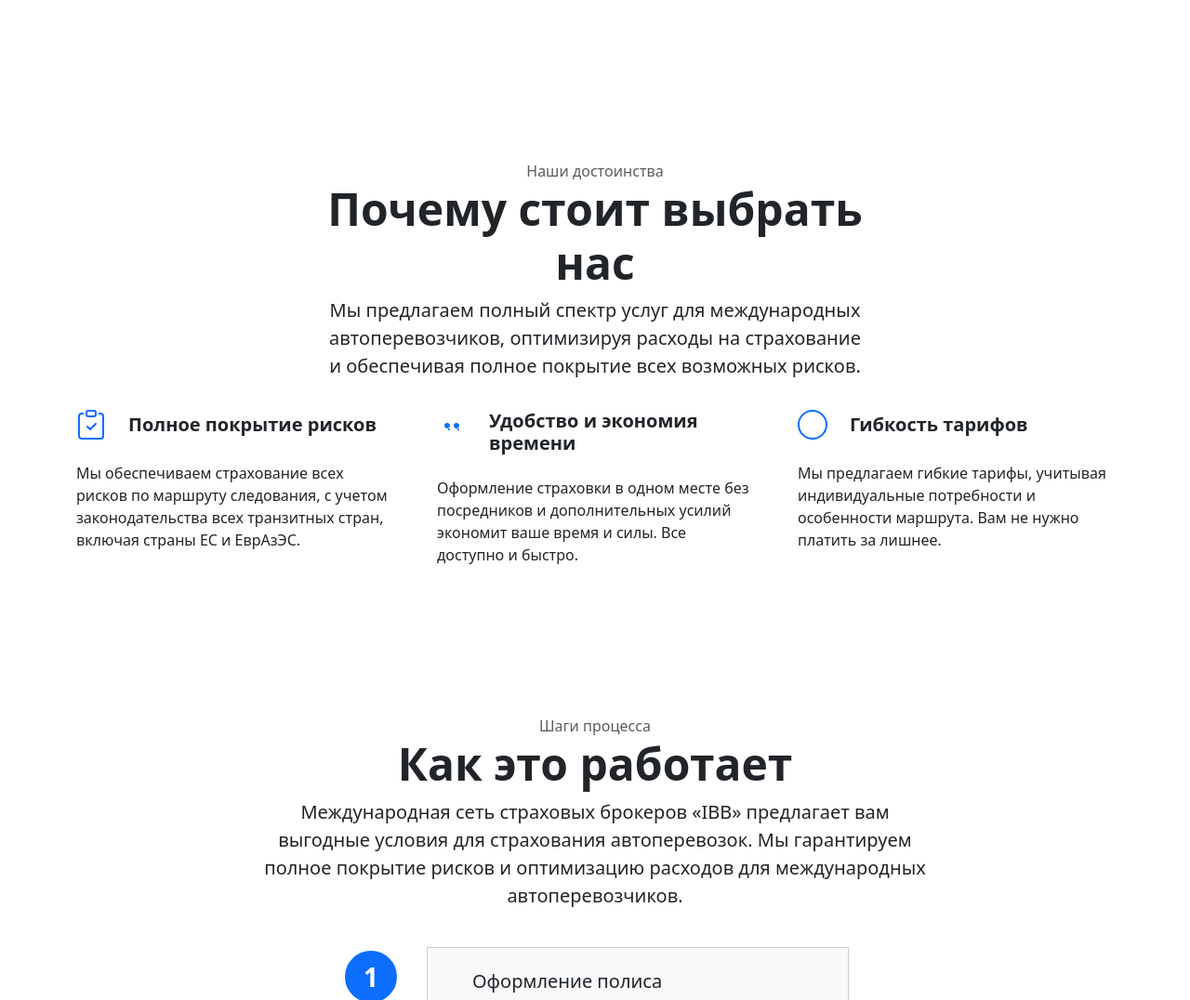
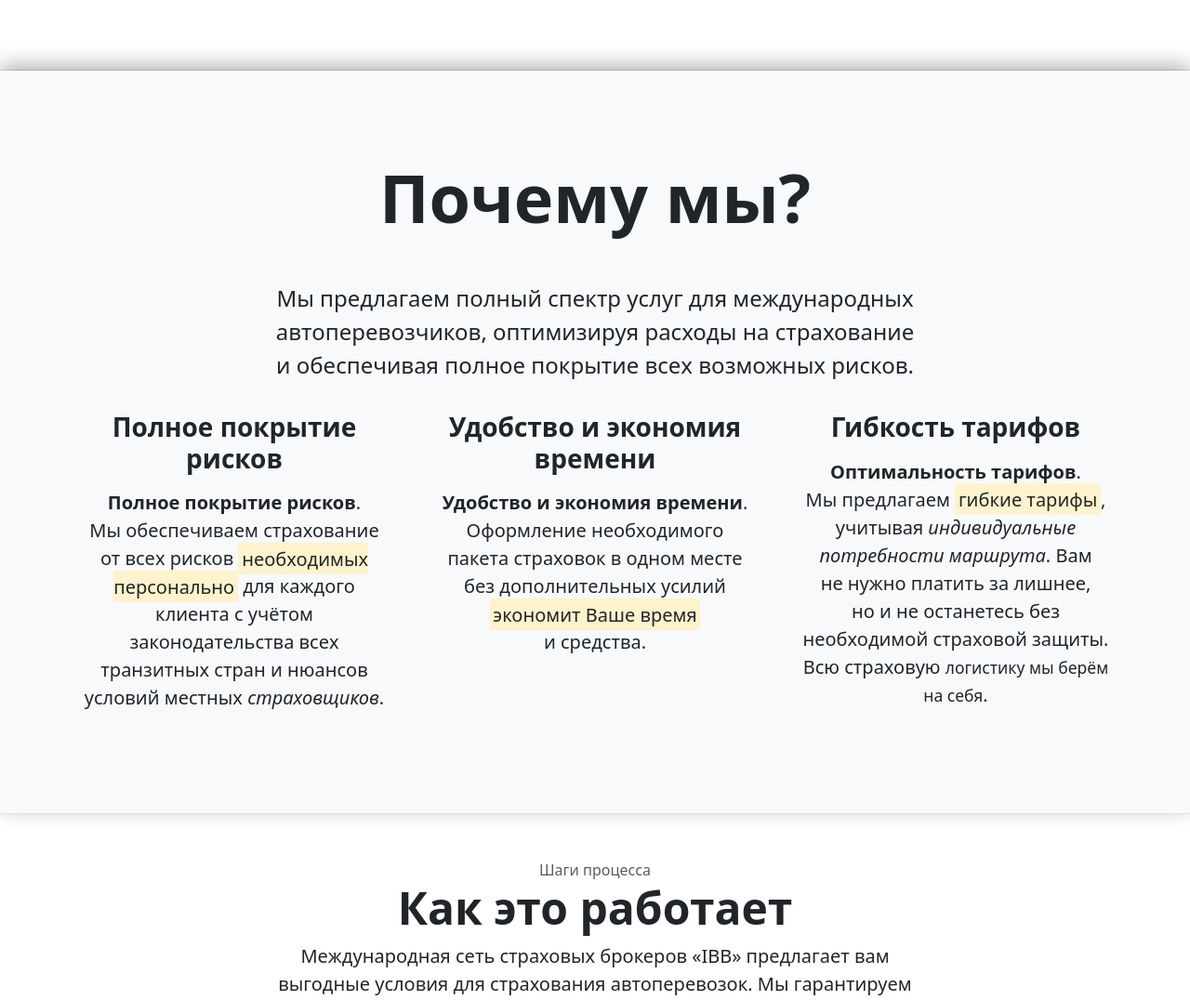
Before and after one commit to sinedis-soft/ibb.expert, a website: page app/index.html in a window 1280 px wide. Shown: the part 2380-3456 px from the top of the page at 93% size. Drawn offline with Linux system fonts and the light colour scheme.

Commit message:
feat: add shadow section

```diff
--- a/app/index.html
+++ b/app/index.html
@@ -149,7 +149,7 @@
 
       <!-- Главный экран с УТП -->
       <section
-  class="py-5 d-flex align-items-center justify-content-center min-vh-100 text-center bg-light about-section"
+  class="py-5 d-flex align-items-center justify-content-center min-vh-100 text-center bg-light section-shadow-border"
   role="region"
   aria-labelledby="about-heading"
 >
@@ -197,7 +197,7 @@
 
       <!-- О компании / продукте -->
       <section
-  class="py-5 py-5 d-flex align-items-center justify-content-center min-vh-100"
+  class="py-5 d-flex align-items-center justify-content-center min-vh-100 section-shadow-border"
   role="region"
   aria-labelledby="advantages-heading"
 >
@@ -249,96 +249,46 @@
 </section>
 
       <!-- Фичи, ключевые особенности -->
-      <section class="py-5 my-md-5">
+      <section
+  class="py-5 d-flex align-items-center justify-content-center min-vh-100 bg-light section-shadow-border"
+>
   <div class="container">
     <div class="row justify-content-center text-center mb-3">
-      <div class="col-lg-8 col-xl-7">
-        <span class="text-muted">Наши достоинства</span>
-        <h2 class="display-5 fw-bold">Почему стоит выбрать нас</h2>
-        <p class="lead">
+      <div class="col-lg-10 col-xl-9">
+        <h2 class="display-2 fw-bold mb-5">Почему мы?</h2>
+        <p class="lead-custom">
           Мы предлагаем полный спектр услуг для международных автоперевозчиков,
           оптимизируя расходы на страхование и обеспечивая полное покрытие всех
           возможных рисков.
         </p>
       </div>
     </div>
-    <div class="row g-4 g-md-5">
+    <div class="row g-4 g-md-5 text-center">
       <div class="col-md-6 col-xl-4">
-        <div class="d-flex align-items-center mb-3 mb-md-4">
-          <div class="text-primary">
-            <svg
-              class="bi bi-clipboard-check"
-              fill="currentColor"
-              height="32"
-              viewbox="0 0 16 16"
-              width="32"
-              xmlns="http://www.w3.org/2000/svg"
-            >
-              <path
-                d="M10.854 7.146a.5.5 0 0 1 0 .708l-3 3a.5.5 0 0 1-.708 0l-1.5-1.5a.5.5 0 1 1 .708-.708L7.5 9.793l2.646-2.647a.5.5 0 0 1 .708 0z"
-                fill-rule="evenodd"
-              ></path>
-              <path
-                d="M4 1.5H3a2 2 0 0 0-2 2V14a2 2 0 0 0 2 2h10a2 2 0 0 0 2-2V3.5a2 2 0 0 0-2-2h-1v1h1a1 1 0 0 1 1 1V14a1 1 0 0 1-1 1H3a1 1 0 0 1-1-1V3.5a1 1 0 0 1 1-1h1v-1z"
-              ></path>
-              <path
-                d="M9.5 1a.5.5 0 0 1 .5.5v1a.5.5 0 0 1-.5.5h-3a.5.5 0 0 1-.5-.5v-1a.5.5 0 0 1 .5-.5h3zm-3-1A1.5 1.5 0 0 0 5 1.5v1A1.5 1.5 0 0 0 6.5 4h3A1.5 1.5 0 0 0 11 2.5v-1A1.5 1.5 0 0 0 9.5 0h-3z"
-              ></path>
-            </svg>
-          </div>
-          <h5 class="fw-bold ms-4 mb-0">Полное покрытие рисков</h5>
-        </div>
-        <p>
-          Мы обеспечиваем страхование всех рисков по маршруту следования, с
-          учетом законодательства всех транзитных стран, включая страны ЕС и
-          ЕврАзЭС.
+        <div class="h3 mb-2 mb-lg-3 fw-bold">Полное покрытие рисков</div>
+        <p class="fs-5">
+          <strong>Полное покрытие рисков</strong>. Мы обеспечиваем страхование
+          от всех рисков <mark>необходимых персонально</mark> для каждого
+          клиента с учётом законодательства всех транзитных стран и нюансов
+          условий местных <em>страховщиков</em>.
         </p>
       </div>
       <div class="col-md-6 col-xl-4">
-        <div class="d-flex align-items-center mb-3 mb-md-4">
-          <div class="text-primary">
-            <svg
-              class="bi bi-emoji-wink"
-              fill="currentColor"
-              height="32"
-              viewbox="0 0 16 16"
-              width="32"
-              xmlns="http://www.w3.org/2000/svg"
-            >
-              <path
-                d="M4 4.5C4 3.67 4.67 3 5.5 3S7 3.67 7 4.5 6.33 6 5.5 6 4 5.33 4 4.5zM6 7v-.5a.5.5 0 1 1 1 0V7H6zM9 4.5c0-.83.67-1.5 1.5-1.5S12 3.67 12 4.5 11.33 6 10.5 6 9 5.33 9 4.5zM11 7V6.5a.5.5 0 1 1 1 0V7h-1z"
-                fill-rule="evenodd"
-              ></path>
-            </svg>
-          </div>
-          <h5 class="fw-bold ms-4 mb-0">Удобство и экономия времени</h5>
-        </div>
-        <p>
-          Оформление страховки в одном месте без посредников и дополнительных
-          усилий экономит ваше время и силы. Все доступно и быстро.
+        <div class="h3 mb-2 mb-lg-3 fw-bold">Удобство и экономия времени</div>
+        <p class="fs-5">
+          <strong>Удобство и экономия времени</strong>. Оформление необходимого
+          пакета страховок в одном месте без дополнительных усилий
+          <mark>экономит Ваше время</mark> и средства.
         </p>
       </div>
       <div class="col-md-6 col-xl-4">
-        <div class="d-flex align-items-center mb-3 mb-md-4">
-          <div class="text-primary">
-            <svg
-              class="bi bi-check-circle"
-              fill="currentColor"
-              height="32"
-              viewbox="0 0 16 16"
-              width="32"
-              xmlns="http://www.w3.org/2000/svg"
-            >
-              <path
-                d="M8 0a8 8 0 1 1 0 16A8 8 0 0 1 8 0zM8 15a7 7 0 1 0 0-14 7 7 0 0 0 0 14z"
-              ></path>
-            </svg>
-          </div>
-          <h5 class="fw-bold ms-4 mb-0">Гибкость тарифов</h5>
-        </div>
-        <p>
-          Мы предлагаем гибкие тарифы, учитывая индивидуальные потребности и
-          особенности маршрута. Вам не нужно платить за лишнее.
+        <div class="h3 mb-2 mb-lg-3 fw-bold">Гибкость тарифов</div>
+        <p class="fs-5">
+          <strong>Оптимальность тарифов</strong>. Мы предлагаем
+          <mark>гибкие тарифы</mark>, учитывая
+          <em>индивидуальные потребности маршрута</em>. Вам не нужно платить за
+          лишнее, но и не останетесь без необходимой страховой защиты. Всю
+          страховую <small>логистику мы берём на себя</small>.
         </p>
       </div>
     </div>
--- a/src/scss/_settings.scss
+++ b/src/scss/_settings.scss
@@ -12,3 +12,8 @@ main {
   font-size: 1.5rem;
   font-weight: 300;
 }
+
+.section-shadow-border {
+  box-shadow: 0 -4px 4px rgba(0, 0, 0, 0.3);
+  border-bottom: 1px solid #dee2e6;
+}
--- a/src/scss/components/_about.scss
+++ b/src/scss/components/_about.scss
@@ -1,4 +1,4 @@
-.about-section {
+.section-shadow-border {
   box-shadow: 0 -6px 20px rgba(0, 0, 0, 0.3);
   border-bottom: 1px solid #dee2e6;
 }
```
Also changed, not shown: src/partials/about.html (+1 -1 lines), src/partials/benefits.html (+25 -75 lines), src/partials/features.html (+1 -1 lines), app/css/main.css, 1 other file.
